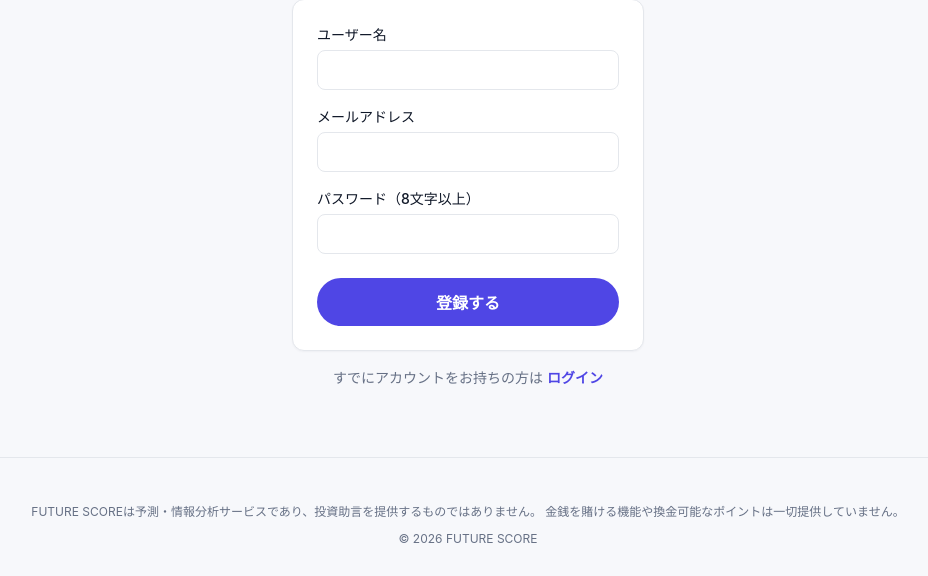
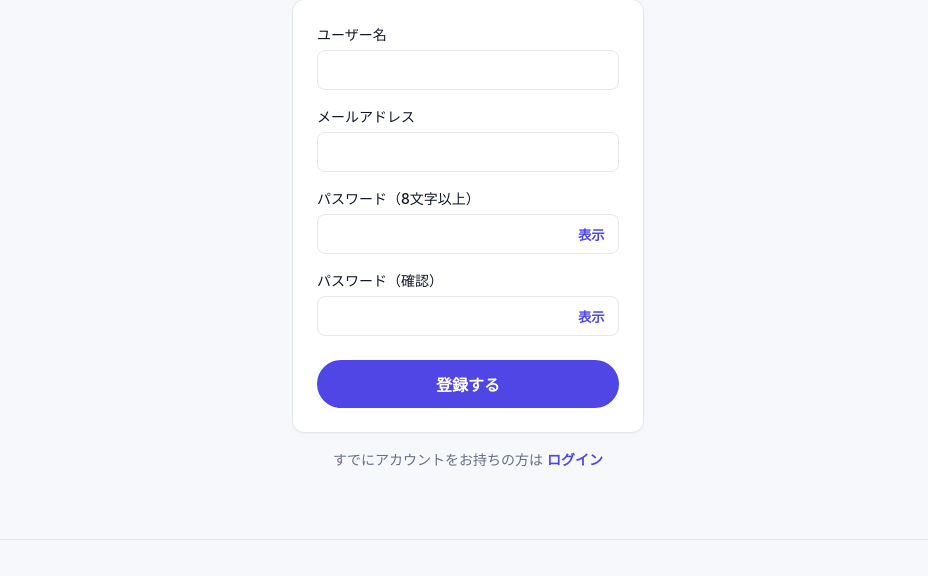
Before and after one commit to Q-taroo/future-score-django-, a Django app: page /accounts/register/ in a window 1280 px wide. Shown: the part 215-791 px from the top of the page, without its empty margins (172-1100 px from the left). Before the commit the page ends 758 px from the top, so only its background shows below. Run offline with Django 5.2, Linux system fonts and the light colour scheme.

Commit message:
feat: improve registration password experience

```diff
--- a/accounts/forms.py
+++ b/accounts/forms.py
@@ -9,9 +9,29 @@ USERNAME_RE = re.compile(r"^[a-zA-Z0-9_]+$")
 
 
 class RegisterForm(forms.Form):
-    username = forms.CharField(min_length=3, max_length=20, label="ユーザー名")
-    email = forms.EmailField(label="メールアドレス")
-    password = forms.CharField(min_length=8, max_length=100, widget=forms.PasswordInput, label="パスワード（8文字以上）")
+    username = forms.CharField(
+        min_length=3, max_length=20, label="ユーザー名",
+        widget=forms.TextInput(attrs={"autocomplete": "username"}),
+    )
+    email = forms.EmailField(
+        label="メールアドレス", widget=forms.EmailInput(attrs={"autocomplete": "email"})
+    )
+    password = forms.CharField(
+        min_length=8, max_length=100, label="パスワード（8文字以上）",
+        widget=forms.PasswordInput(attrs={"autocomplete": "new-password"}),
+    )
+    password_confirmation = forms.CharField(
+        min_length=8, max_length=100, label="パスワード（確認）",
+        widget=forms.PasswordInput(attrs={"autocomplete": "new-password"}),
+    )
+
+    def clean(self):
+        cleaned_data = super().clean()
+        password = cleaned_data.get("password")
+        confirmation = cleaned_data.get("password_confirmation")
+        if password and confirmation and password != confirmation:
+            self.add_error("password_confirmation", "パスワードが一致しません")
+        return cleaned_data
 
     def clean_username(self):
         username = self.cleaned_data["username"]
--- a/static/css/app.css
+++ b/static/css/app.css
@@ -133,6 +133,14 @@ h1,h2,h3 { margin: 0; }
 }
 .field textarea { height: auto; padding: .5rem .75rem; min-height: 6rem; }
 .field .errors { color: var(--no); font-size: .75rem; margin-top: .25rem; }
+.password-field { position: relative; }
+.password-field input { padding-right: 4rem; width: 100%; }
+.password-toggle {
+  position: absolute; right: .5rem; top: 50%; transform: translateY(-50%);
+  border: 0; background: transparent; color: var(--primary); cursor: pointer;
+  font-weight: 600; padding: .25rem .4rem;
+}
+.password-toggle:focus-visible { outline: 2px solid var(--primary); border-radius: .25rem; }
 .field-checkbox { display: flex; align-items: center; gap: .5rem; font-size: .875rem; font-weight: 500; }
 
 /* Pills / filter chips */
--- /dev/null
+++ b/static/js/register.js
@@ -0,0 +1,12 @@
+document.querySelectorAll("[data-password-toggle]").forEach((button) => {
+  button.addEventListener("click", () => {
+    const input = document.getElementById(button.dataset.passwordToggle);
+    if (!input) return;
+
+    const showing = input.type === "text";
+    input.type = showing ? "password" : "text";
+    button.textContent = showing ? "表示" : "隠す";
+    button.setAttribute("aria-pressed", String(!showing));
+    button.setAttribute("aria-label", showing ? "パスワードを表示" : "パスワードを隠す");
+  });
+});
--- a/templates/accounts/register.html
+++ b/templates/accounts/register.html
@@ -1,4 +1,5 @@
 {% extends "base.html" %}
+{% load static %}
 {% block title %}新規登録 | {{ APP_NAME }}{% endblock %}
 {% block content %}
 <div class="container-sm py-14" style="max-width:24rem">
@@ -7,7 +8,7 @@
     FUTURE SCOREは予測・情報分析サービスです。登録・利用は無料で、金銭のやり取りは一切発生しません。
   </p>
 
-  <form method="post" class="card mt-6" style="padding:1.5rem">
+  <form method="post" class="card mt-6" style="padding:1.5rem" autocomplete="on">
     {% csrf_token %}
     <div class="field">
       <label class="field-label" for="{{ form.username.id_for_label }}">{{ form.username.label }}</label>
@@ -21,8 +22,19 @@
     </div>
     <div class="field">
       <label class="field-label" for="{{ form.password.id_for_label }}">{{ form.password.label }}</label>
-      {{ form.password }}
+      <div class="password-field">
+        {{ form.password }}
+        <button type="button" class="password-toggle" data-password-toggle="{{ form.password.id_for_label }}" aria-label="パスワードを表示" aria-pressed="false">表示</button>
+      </div>
       {% if form.password.errors %}<p class="text-no" style="font-size:.75rem">{{ form.password.errors.0 }}</p>{% endif %}
+    </div>
+    <div class="field">
+      <label class="field-label" for="{{ form.password_confirmation.id_for_label }}">{{ form.password_confirmation.label }}</label>
+      <div class="password-field">
+        {{ form.password_confirmation }}
+        <button type="button" class="password-toggle" data-password-toggle="{{ form.password_confirmation.id_for_label }}" aria-label="確認用パスワードを表示" aria-pressed="false">表示</button>
+      </div>
+      {% if form.password_confirmation.errors %}<p class="text-no" style="font-size:.75rem">{{ form.password_confirmation.errors.0 }}</p>{% endif %}
     </div>
     <button type="submit" class="btn btn-primary btn-lg mt-2" style="width:100%">登録する</button>
   </form>
@@ -32,3 +44,4 @@
   </p>
 </div>
 {% endblock %}
+{% block extra_scripts %}<script src="{% static 'js/register.js' %}" defer></script>{% endblock %}
```
